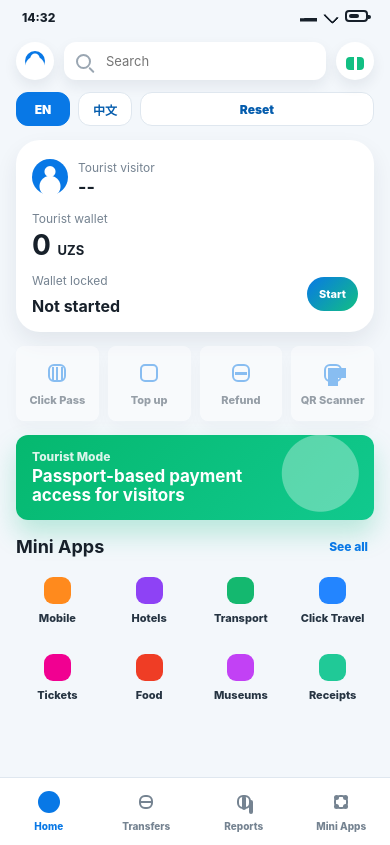
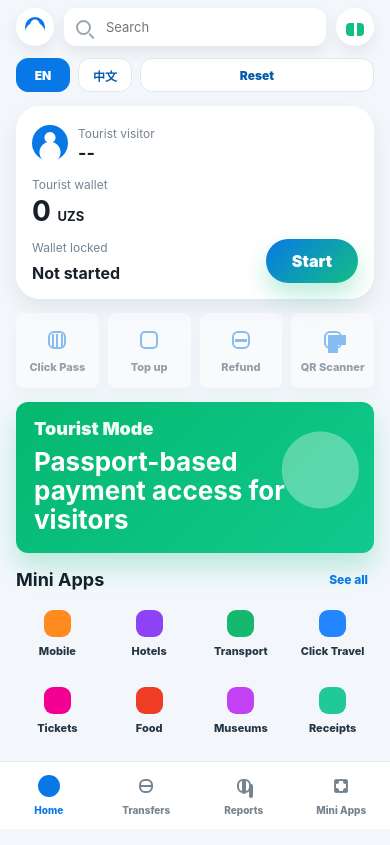
Before and after one commit to Judy-Algorithm/QR-code, a website: page index.html in a window 390 px wide. Drawn offline with Linux system fonts and the light colour scheme.

Commit message:
fix: simplify mobile chrome and emphasize tourist entry

```diff
--- a/index.html
+++ b/index.html
@@ -4,7 +4,7 @@
     <meta charset="UTF-8" />
     <meta name="viewport" content="width=device-width, initial-scale=1.0, viewport-fit=cover" />
     <title>Click Tourist Mode</title>
-    <link rel="stylesheet" href="./styles.css" />
+    <link rel="stylesheet" href="./styles.css?v=roadshow-2" />
   </head>
   <body>
     <main class="app-shell">
--- a/styles.css
+++ b/styles.css
@@ -63,9 +63,9 @@ button:disabled {
 }
 
 .status-bar {
-  height: 34px;
-  padding: 10px 22px 0;
-  display: flex;
+  display: none;
+  height: 0;
+  padding: 0;
   justify-content: space-between;
   align-items: flex-start;
   font-size: 12px;
@@ -320,14 +320,17 @@ small,
 .wallet-row button {
   grid-column: 2;
   grid-row: 1 / span 2;
-  min-height: 34px;
+  min-width: 92px;
+  min-height: 44px;
   border: 0;
   border-radius: 999px;
-  padding: 0 12px;
+  padding: 0 20px;
   color: white;
   background: linear-gradient(135deg, var(--blue), var(--green));
-  font-size: 11px;
-  font-weight: 850;
+  font-size: 16px;
+  font-weight: 950;
+  letter-spacing: 0;
+  box-shadow: 0 12px 24px rgba(18, 191, 131, 0.28);
 }
 
 .quick-grid,
@@ -408,10 +411,10 @@ small,
 }
 
 .tourist-banner {
-  min-height: 78px;
+  min-height: 104px;
   border: 0;
   border-radius: 12px;
-  padding: 14px 16px;
+  padding: 18px 18px;
   text-align: left;
   color: white;
   background:
@@ -426,17 +429,19 @@ small,
 }
 
 .tourist-banner span {
-  font-size: 12px;
-  font-weight: 850;
-  opacity: 0.85;
+  font-size: 18px;
+  line-height: 1.05;
+  font-weight: 950;
+  opacity: 0.95;
 }
 
 .tourist-banner strong {
-  width: 230px;
+  width: 300px;
   max-width: 100%;
-  margin-top: 3px;
-  font-size: 17px;
-  line-height: 1.15;
+  margin-top: 8px;
+  font-size: 26px;
+  line-height: 1.12;
+  letter-spacing: 0;
 }
 
 .section-title {
```
Also changed, not shown: 404.html (+1 -1 lines).
